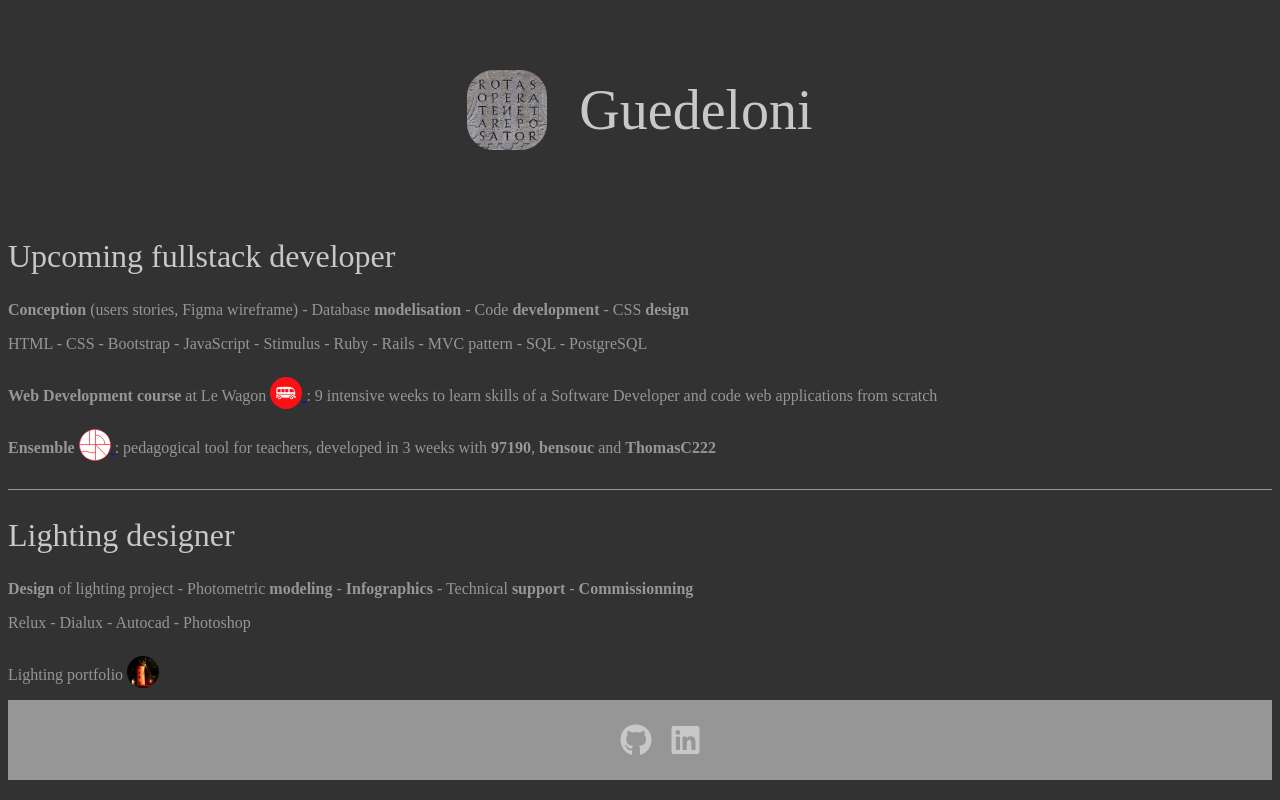
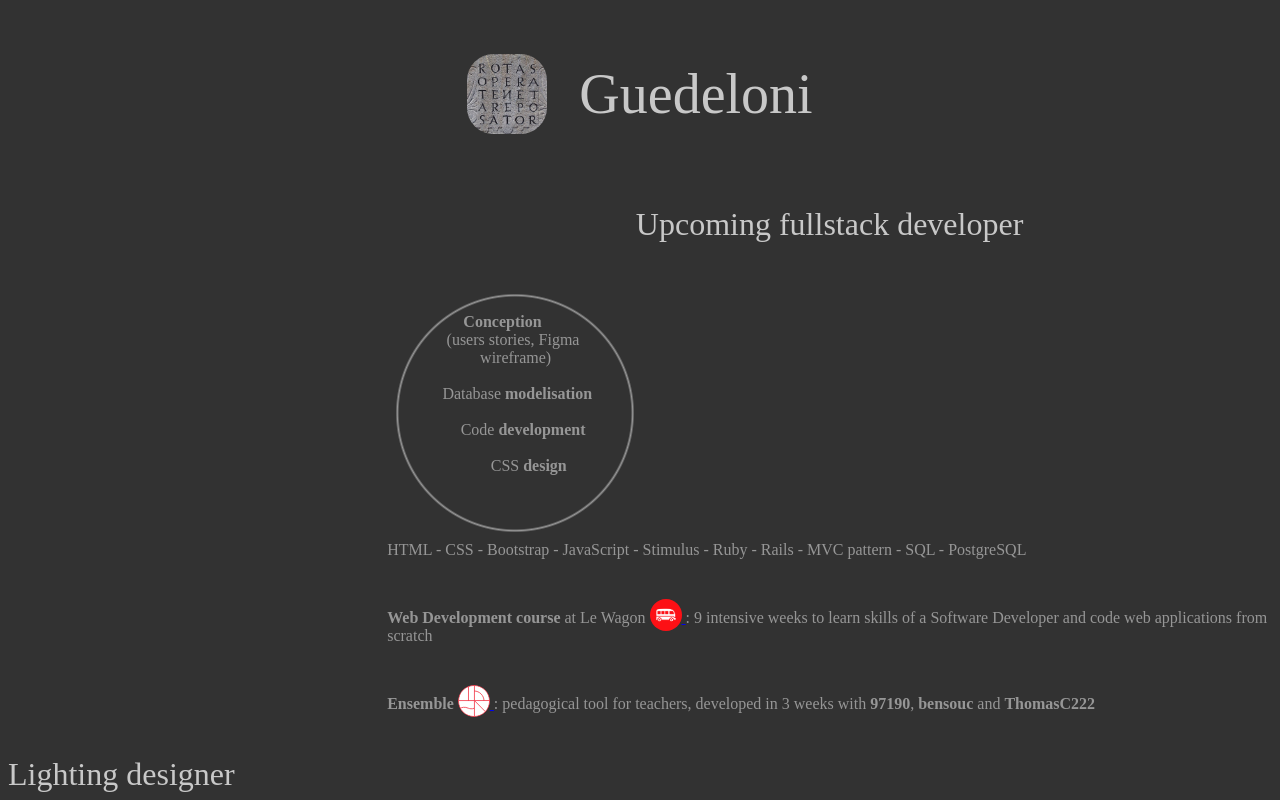
Before and after one commit to Guedeloni/profile-prof, a plain HTML site: page index.html in a window 1280 px wide. Shown: the top 800 px of the page. Drawn offline with Linux system fonts and the light colour scheme; a web font is replaced by a local one.

Commit message:
Add circle design

```diff
--- a/index.html
+++ b/index.html
@@ -17,9 +17,17 @@
     <h1>Guedeloni</h1>
   </div>
 
-  <div class="card-1 separator">
-    <h2>Upcoming fullstack developer</h2>
-    <p><strong>Conception</strong> (users stories, Figma wireframe) - Database <strong>modelisation</strong> - Code <strong>development</strong> - CSS <strong>design</strong></p>
+  <div class="card-1">
+    <h2 class="card-title">Upcoming fullstack developer</h2>
+    <div class="box">
+    <div class="item">
+      <div class="circle">
+        <p><strong>Conception</strong> (users stories, Figma wireframe) <br><br>
+          Database <strong>modelisation</strong> <br><br>
+          Code <strong>development</strong> <br><br>
+          CSS <strong>design</strong></p>
+      </div>
+    </div>
     <p>HTML - CSS - Bootstrap - JavaScript - Stimulus - Ruby - Rails - MVC pattern - SQL - PostgreSQL</p>
     <p><strong>Web Development course</strong> at Le Wagon
       <a target="_blank" href="https://www.lewagon.com/fr">
@@ -36,6 +44,7 @@
       <a class="text-links" href="https://github.com/bensouc">bensouc</a> and
       <a class="text-links" href="https://github.com/ThomasC222">ThomasC222</a>
     </p>
+    </div>
   </div>
 
   <div class="card-2">
--- a/style.css
+++ b/style.css
@@ -65,6 +65,57 @@ p {
   font-weight: 600;
 }
 
+
+/***********/
+/* Effects */
+/***********/
+.item {
+  width: 16em;
+  height: 16em;
+  /* position: relative; */
+}
+
+.circle {
+  background: radial-gradient(
+    ellipse at center,
+    rgba(50,50,50,1) 0%,
+    rgba(50,50,50,1) 64%,
+    rgba(150,150,150,1) 65%,
+    rgba(25,25,25,0) 66%
+  );
+  width: 100%;
+  height: 100%;
+  text-align: center;
+  /* position: relative; */
+}
+
+.item::before {
+  content: "";
+  float: left;
+  height: 100%;
+  width: 50%;
+  shape-outside: polygon(
+    0 0, 98% 0, 60% 5%, 33% 17.5%, 12% 33%,
+    5% 50%, 13.5% 66%, 33% 82.7%, 66% 95%,
+    98% 100%, 0 100%
+  );
+  shape-margin: 1.3em;
+}
+
+.circle::before {
+  content: "";
+  float: right;
+  height: 100%;
+  width: 50%;
+  shape-outside: polygon(
+    2% 0%, 100% 0%, 100% 100%, 2% 100%,
+    50% 94%, 76.6% 82.7%, 94% 65.6%, 100% 50%,
+    94% 32.6%, 76.6% 17.3%, 50% 6%
+  );
+  shape-margin: 1.3em;
+}
+
+
 /*******/
 /* Div */
 /*******/
@@ -77,16 +128,17 @@ p {
   display: flex;
   justify-content: center;
   align-items: center;
-  padding: 2em;
+  padding: 1em;
 }
 
-.separator {
+/* .separator {
   border-bottom: 0.1em solid rgb(150,150,150);
   padding-bottom: 1em;
-}
+} */
 
 .card-1 {
-
+  width: 70%;
+  margin: 0 30%;
   /* background-color: #F8EDE3; */
   /* padding: 30px; */
   /* margin-top: 10px; */
@@ -94,6 +146,15 @@ p {
   /* border: thin solid #A2B29F; */
   /* box-shadow: 2px 2px 5px #A2B29F; */
   /* text-align: center */
+}
+
+.card-title {
+  text-align: center;
+}
+
+.box {
+  display: flex;
+  flex-flow: row wrap;
 }
 
 .list-inline li {
```
